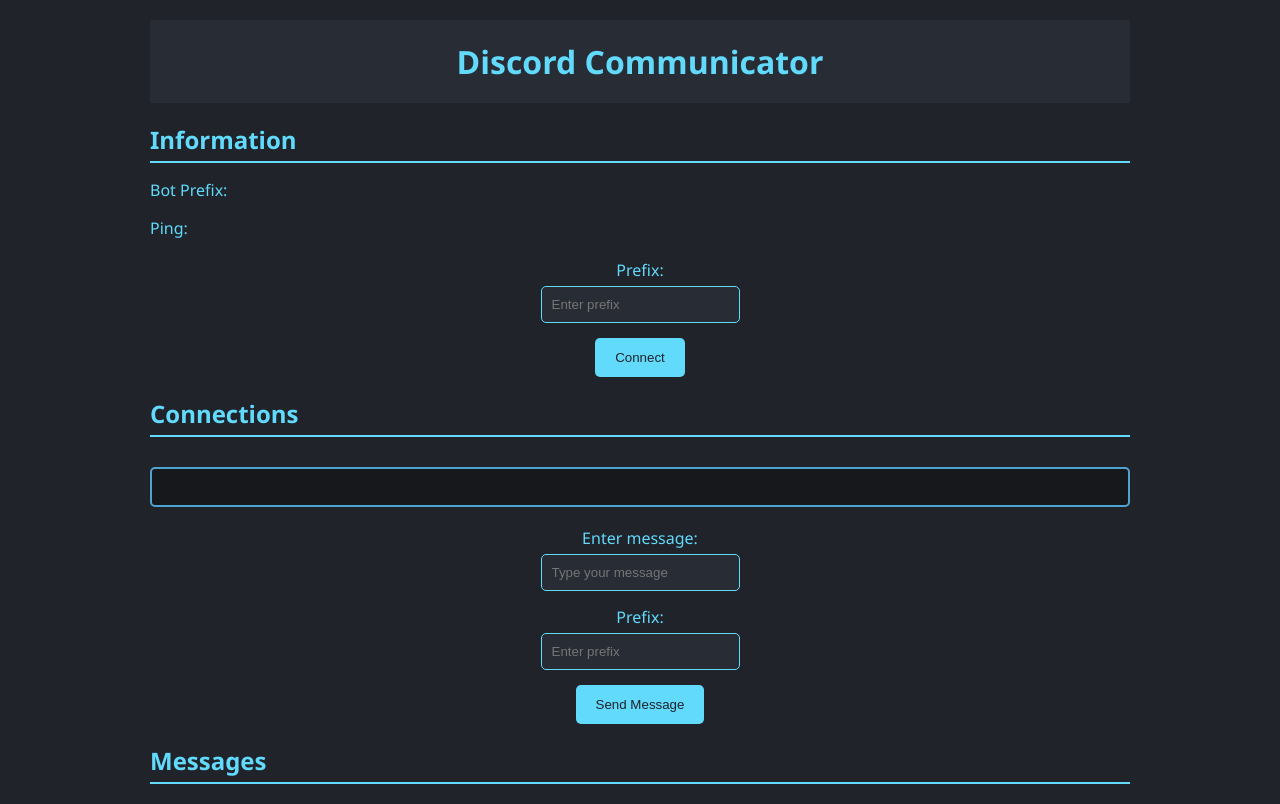
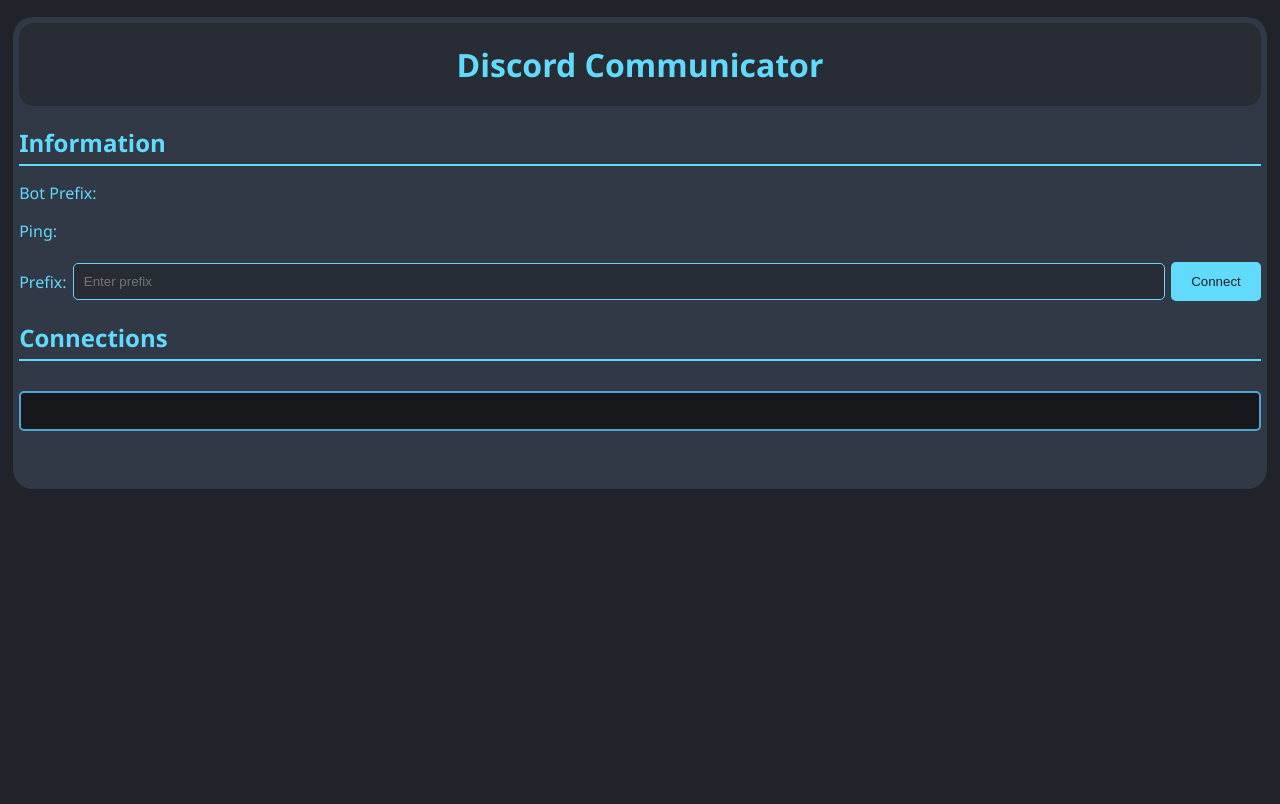
Before and after one commit to LordShadowT/DiscordCrypticCom, a Flask app: page / in a window 1280 px wide. After the commit the page ends 489 px from the top, so only its background shows below. Run offline with Flask 3, Linux system fonts and the light colour scheme; some libraries are stand-ins or nearby versions.

Commit message:
updated project for better looks and better multi-client support

```diff
--- a/app.py
+++ b/app.py
@@ -18,8 +18,8 @@ def index():
 
 
 # runs when a message is received from the socketio server
-@sio.on('decrypt_in', namespace='/')
-def decrypt_in(data):
+@sio.on('decrypt_out', namespace='/')
+def decrypt_out(data):
     prefix = str(data["input_data"]).split(' ')[0]
     message = str(data["input_data"]).split(' ', 1)[1]
     smd['message'] = (True, prefix, message)
--- a/mc_class.py
+++ b/mc_class.py
@@ -135,7 +135,7 @@ class multiCom(commands.Cog):
         out = f'{prefix} '
         for char in temp_list:
             out += chr(self.connections[self.get_id_from_prefix(prefix)][1].decrypt(int(char)))
-        await self.external_sio.emit('decrypt_out', {'message': out})
+        await self.external_sio.emit('decrypt_in', {'message': out})
 
     @tasks.loop(seconds=1)
     async def main_task(self):
--- a/static/styles.css
+++ b/static/styles.css
@@ -1,16 +1,22 @@
+html {
+    background-color: #20232a;
+}
+
 body {
-    background-color: #20232a;
+    background-color: #313846;
     color: #61dafb;
     font-family: 'Segoe UI', Tahoma, Geneva, Verdana, sans-serif;
-    margin: 20px 150px;
-    padding: 0;
+    margin: 1.3% 1%;
+    padding: 0.5% 0.5% 3% 0.5%;
     display: block;
+    border-radius: 20px 20px 20px 20px;
 }
 
 header {
     background-color: #282c35;
     padding: 20px;
     text-align: center;
+    border-radius: 15px;
 }
 
 h1 {
@@ -24,22 +30,22 @@ section {
 
 .form-container {
     display: flex;
-    flex-direction: column;
+    justify-content: center;
     align-items: center;
 }
 
 label {
     color: #61dafb;
-    margin-bottom: 5px;
 }
 
 input {
     padding: 10px;
-    margin-bottom: 15px;
     border: 1px solid #61dafb;
     border-radius: 5px;
     background-color: #282c35;
     color: #61dafb;
+    margin-right: 0.5%;
+    width: 90.5%;
 }
 
 button {
@@ -62,6 +68,7 @@ button:hover {
     border: #4fa3d1 2px solid;
     border-radius: 5px;
     padding: 10px;
+    margin-bottom: 1%;
 }
 
 .connections-container li {
@@ -70,9 +77,9 @@ button:hover {
 }
 
 .messages-container {
-    width: fit-content;
     margin-left: auto;
     margin-right: auto;
+    margin-bottom: 1%;
 }
 
 h2 {
@@ -90,3 +97,7 @@ ul {
 li {
     margin-bottom: 10px;
 }
+
+.form-container label {
+    margin-right: 0.5%;
+}
--- a/templates/index.html
+++ b/templates/index.html
@@ -33,17 +33,7 @@
         </div>
     </section>
 
-    <section id="message-section">
-        <div class="form-container">
-            <label for="messageSendInput">Enter message:</label>
-            <input type="text" id="messageSendInput" placeholder="Type your message"/>
-            <label for="prefix">Prefix:</label>
-            <input type="text" id="prefix" placeholder="Enter prefix"/>
-            <button onclick="sendMessage()">Send Message</button>
-        </div>
-
-        <h2>Messages</h2>
-    </section>
+    <section id="message-section"></section>
 
     <script src="https://cdnjs.cloudflare.com/ajax/libs/socket.io/3.0.3/socket.io.js"></script>
     <script>
@@ -56,27 +46,38 @@
 
         var socket = io.connect('http://' + document.domain + ':' + location.port);
 
-        function sendMessage() {
-            const message = document.getElementById('messageSendInput').value;
-            const prefix = document.getElementById('prefix').value;
-            const input_data = prefix + ' ' + message;
-            document.getElementById(`${prefix}_messages`).appendChild(document.createElement('li')).textContent = '> ' + message;
-            socket.emit('decrypt_in', {input_data: input_data});
+        function sendMessageWithPrefix(prefix) {
+            const input_data = prefix + ' ' + document.getElementById(`${prefix}_message-input`).value;
+            document.getElementById(`${prefix}_messages`).appendChild(document.createElement('li')).textContent = '> ' + document.getElementById(`${prefix}_message-input`).value;
+            socket.emit('decrypt_out', {input_data: input_data});
         }
 
         function connectToBot() {
             const prefix_out = document.getElementById('prefix_out').value;
             if (document.getElementById(`${prefix_out}_messages`) == null) {
-                const element = document.createElement('div');
+                let element = document.createElement('div');
+                document.getElementById('message-section').appendChild(document.createElement('h2')).textContent = `Messages for ${prefix_out}`;
+                document.getElementById('message-section').appendChild(element);
                 element.setAttribute('class', `messages-container`);
-                element.appendChild(document.createElement('h2')).textContent = `Messages for ${prefix_out}`;
                 element.appendChild(document.createElement('ul')).setAttribute('id', `${prefix_out}_messages`);
+                element = document.createElement('div');
+                element.setAttribute('class', `form-container`);
+                element.appendChild(document.createElement('input')).setAttribute('id', `${prefix_out}_message-input`);
                 document.getElementById('message-section').appendChild(element);
+                document.getElementById(`${prefix_out}_message-input`).addEventListener('keypress', function(event) {
+                    if (event.key === 'Enter') {
+                        event.preventDefault();
+                        sendMessageWithPrefix(prefix_out);
+                    }
+                })
+                element.appendChild(document.createElement('button')).setAttribute('id', `${prefix_out}_message-button`);
+                document.getElementById(`${prefix_out}_message-button`).textContent = `Send`;
+                document.getElementById(`${prefix_out}_message-button`).setAttribute('onclick', `sendMessageWithPrefix('${prefix_out}')`);
             }
             socket.emit('connect_to_bot', {prefix_out: prefix_out});
         }
 
-        socket.on('decrypt_out', function(data) {
+        socket.on('decrypt_in', function(data) {
             const prefix = data.message.split(' ')[0];
             const message = data.message.split(' ').slice(1).join(' ');
             document.getElementById(`${prefix}_messages`).appendChild(document.createElement('li')).textContent = '< ' + message;
```
Also changed, not shown: README.md.
